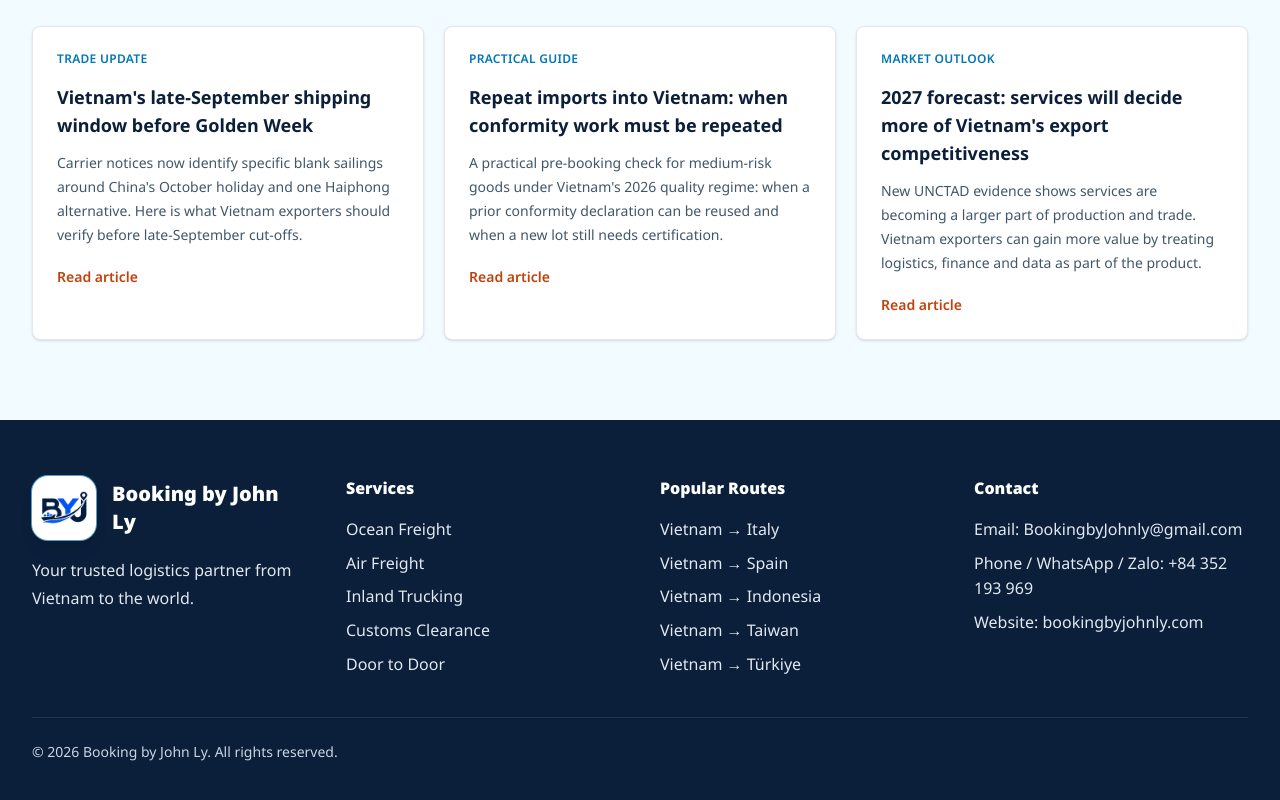
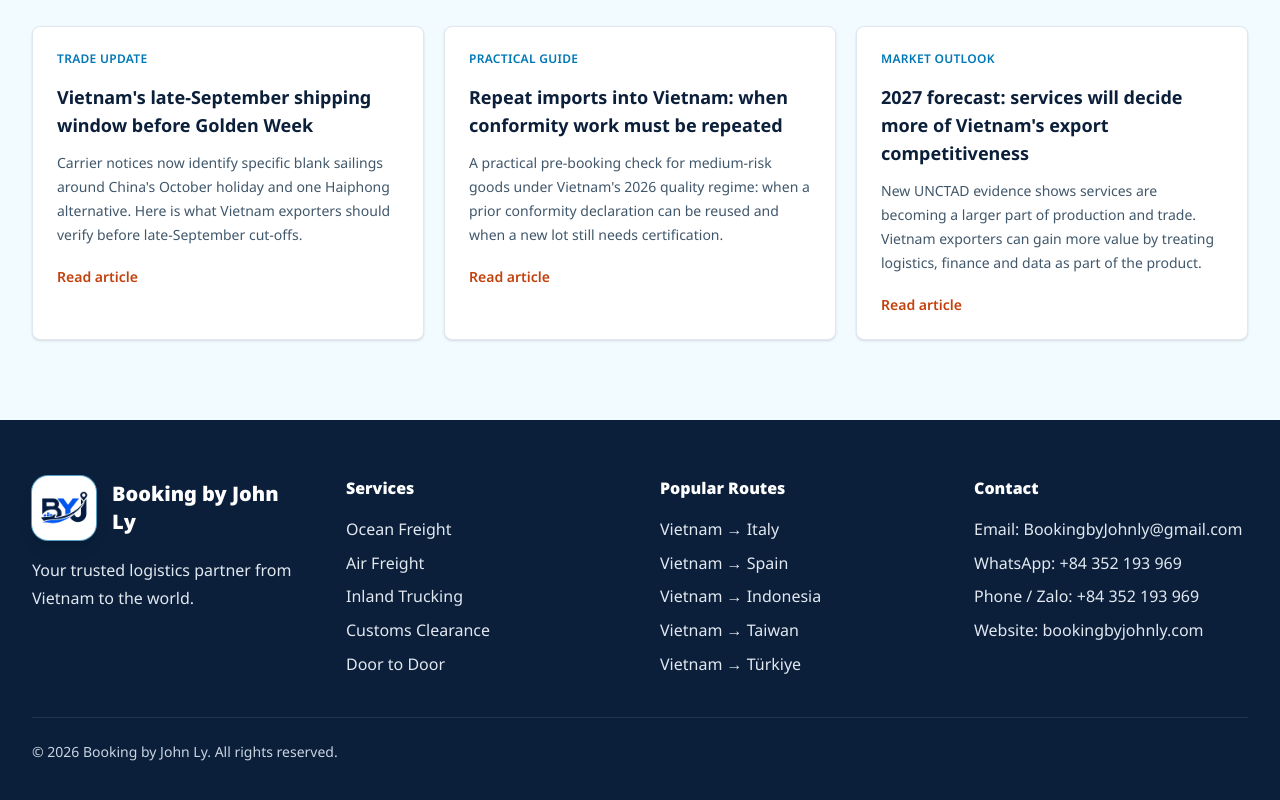
Before and after one commit to lyducquangbn99-gif/booking-by-john, a Next.js app: page /en in a window 1280 px wide. Shown: the part 5248-6048 px from the top of the page. Built offline with nearby package versions, Linux system fonts and the light colour scheme.

Commit message:
Add direct WhatsApp CTA in footer

```diff
--- a/components/Footer.tsx
+++ b/components/Footer.tsx
@@ -49,7 +49,8 @@ export default async function Footer() {
           <h3 className="font-black">{copy.contact}</h3>
           <ul className="mt-4 space-y-2 text-slate-200">
             <li><a href="mailto:BookingbyJohnly@gmail.com" className="hover:text-accent-orange">Email: BookingbyJohnly@gmail.com</a></li>
-            <li><a href="tel:+84352193969" className="hover:text-accent-orange">Phone / WhatsApp / Zalo: +84 352 193 969</a></li>
+            <li><a href="https://wa.me/84352193969?text=Hi%20John%2C%20I%27d%20like%20a%20freight%20quote%20from%20Vietnam." target="_blank" rel="noopener noreferrer" className="hover:text-accent-orange">WhatsApp: +84 352 193 969</a></li>
+            <li><a href="tel:+84352193969" className="hover:text-accent-orange">Phone / Zalo: +84 352 193 969</a></li>
             <li>Website: bookingbyjohnly.com</li>
           </ul>
         </div>
```
